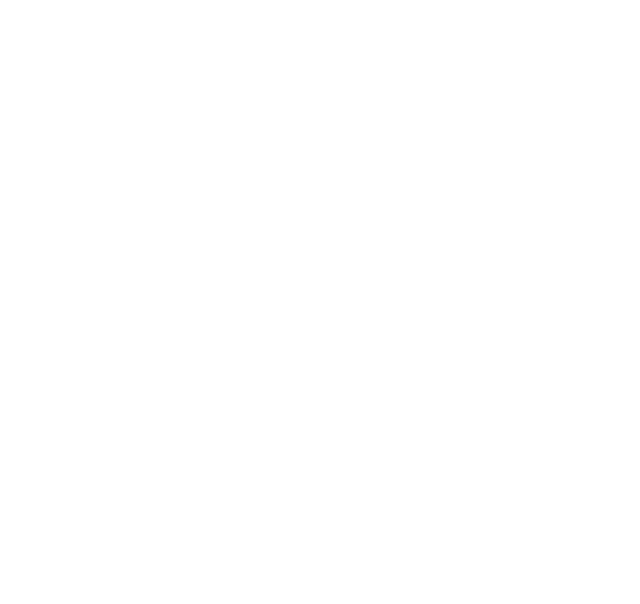
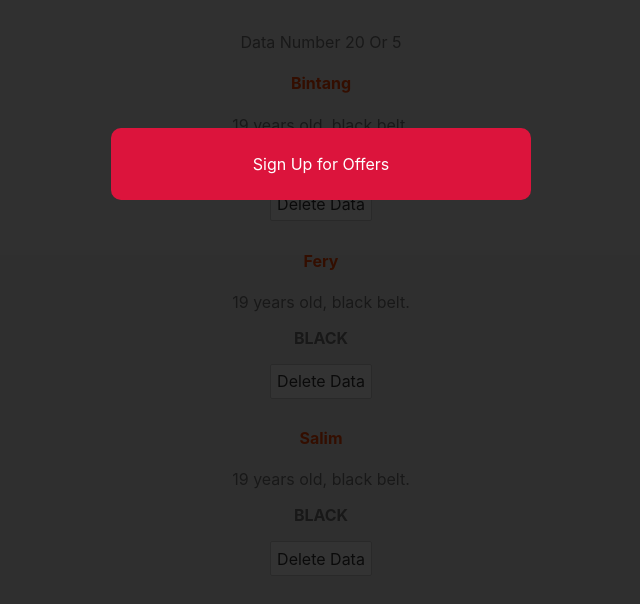
Before and after one commit to M-BintangR/belajar-svelte, a Svelte app: page / in a window 1280 px wide. Shown: the top 604 px of the page, without its empty margins (319-959 px from the left). Built offline with nearby package versions, Linux system fonts and the light colour scheme.

Commit message:
css & conditional style ✅

```diff
--- a/public/global.css
+++ b/public/global.css
@@ -4,13 +4,12 @@
 	height: 100%;
 }
 
-body {
+/* body {
 	color: #333;
 	margin: 0;
 	padding: 8px;
 	box-sizing: border-box;
-	font-family: -apple-system, BlinkMacSystemFont, "Segoe UI", Roboto, Oxygen-Sans, Ubuntu, Cantarell, "Helvetica Neue", sans-serif;
-}
+} */
 
 a {
 	color: rgb(0,100,200);
@@ -61,3 +60,22 @@
 button:focus {
 	border-color: #666;
 }
+
+/* EXTRA STYLE */
+
+body{
+	color: #777;
+	background: #eee;
+	padding: 0;
+	margin: 0;
+	font-family: -apple-system, BlinkMacSystemFont, "Segoe UI", Roboto, Oxygen-Sans, Ubuntu, Cantarell, "Helvetica Neue", sans-serif;
+
+}
+
+h4{
+	color: orangered;
+}
+
+button{
+	background: white;
+}
--- a/src/App.svelte
+++ b/src/App.svelte
@@ -1,10 +1,24 @@
 <script>
+  import Latihan from "./Latihan.svelte";
   import Modal from "./Modal.svelte";
 </script>
 
 <main>
   <Modal />
+  <Latihan />
 </main>
 
 <style>
+  main {
+    text-align: center;
+    padding: 1em;
+    max-width: 240px;
+    margin: 0 auto;
+  }
+
+  @media (min-width: 640px) {
+    main {
+      max-width: none;
+    }
+  }
 </style>
--- a/src/Latihan.svelte
+++ b/src/Latihan.svelte
@@ -67,16 +67,7 @@
 </div>
 
 <style>
-  main {
-    text-align: center;
-    padding: 1em;
-    max-width: 240px;
-    margin: 0 auto;
-  }
-
-  @media (min-width: 640px) {
-    main {
-      max-width: none;
-    }
+  h4 {
+    color: orangered;
   }
 </style>
--- a/src/Modal.svelte
+++ b/src/Modal.svelte
@@ -1,14 +1,37 @@
 <script>
-  let showModal = false;
+  let showModal = true;
+  let isPromo = true;
 </script>
 
 {#if showModal}
   <div class="backdrop">
-    <div class="modal">
+    <div class="modal" class:promo={isPromo}>
       <p>Sign Up for Offers</p>
     </div>
   </div>
 {/if}
 
 <style>
+  .backdrop {
+    width: 100%;
+    height: 100%;
+    background-color: rgba(0, 0, 0, 0.8);
+    position: fixed;
+    top: 0;
+    left: 0;
+    bottom: 0;
+  }
+  .modal {
+    padding: 10px;
+    margin: 10% auto;
+    border-radius: 10px;
+    max-width: 400px;
+    text-align: center;
+    background: white;
+  }
+
+  .promo {
+    background: crimson;
+    color: white;
+  }
 </style>
```
